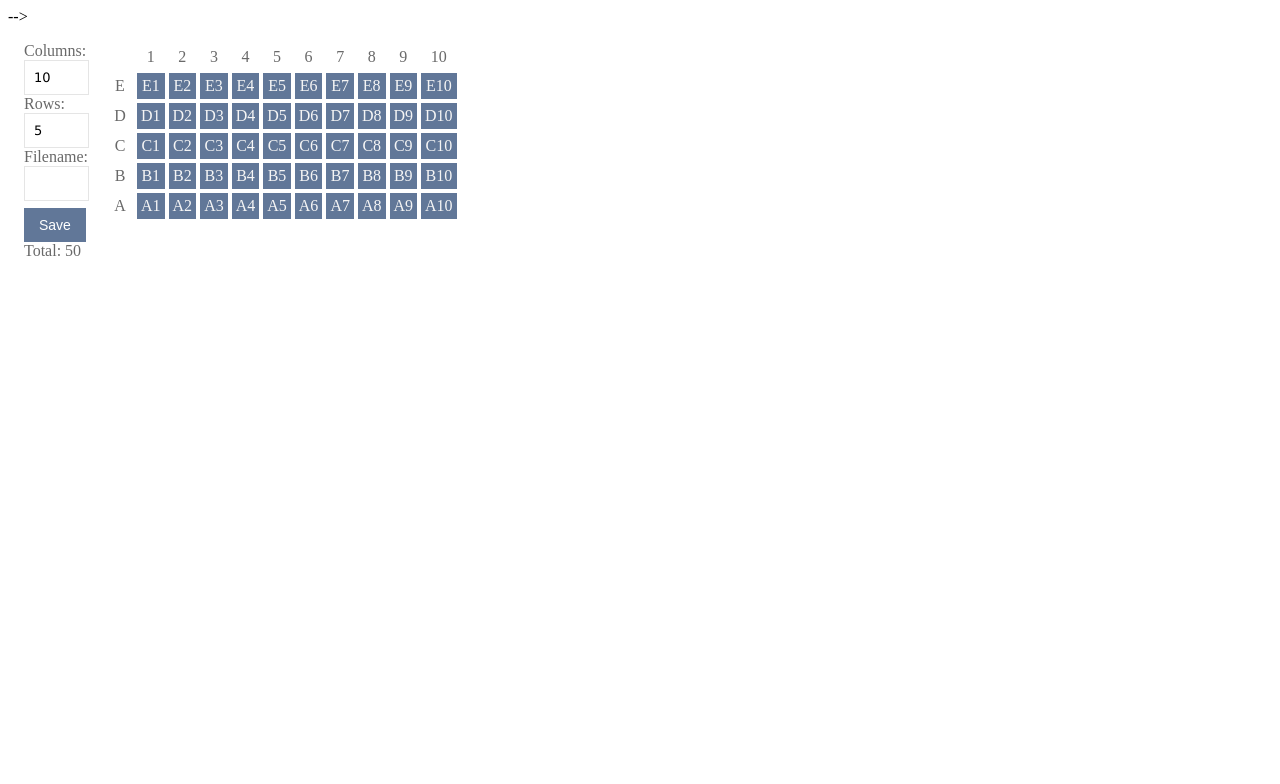
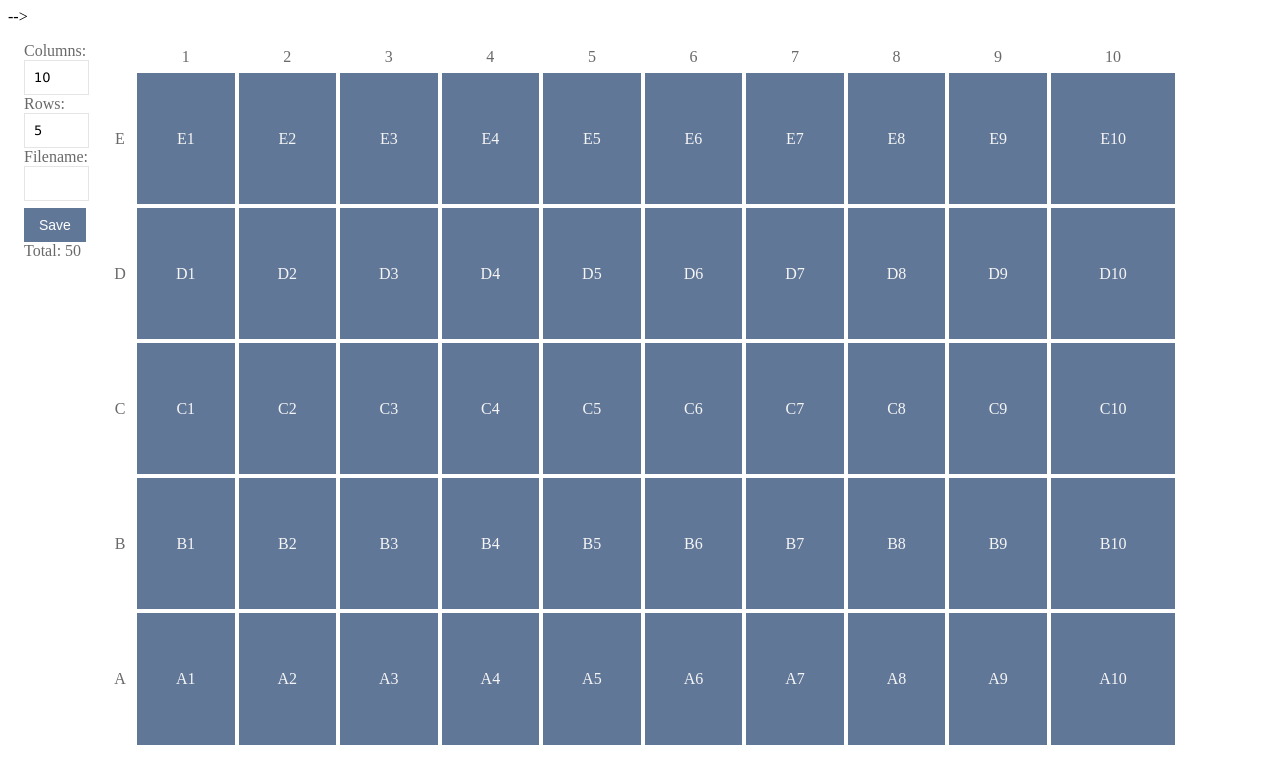
Before and after one commit to SciFive/tcktr, a website: page desktop/index.html in a window 1280 px wide. Both pictures are taken after a click on the link "Make Show". Drawn offline with Linux system fonts and the light colour scheme; a web font is replaced by a local one.

Commit message:
Resizable HousePlot (cont.)

```diff
--- a/desktop/index.css
+++ b/desktop/index.css
@@ -28,6 +28,8 @@ h1 {
 
 table{
     border: none;
+    height: 90%;
+    width: 85%;
 }
 
 tr{
```
